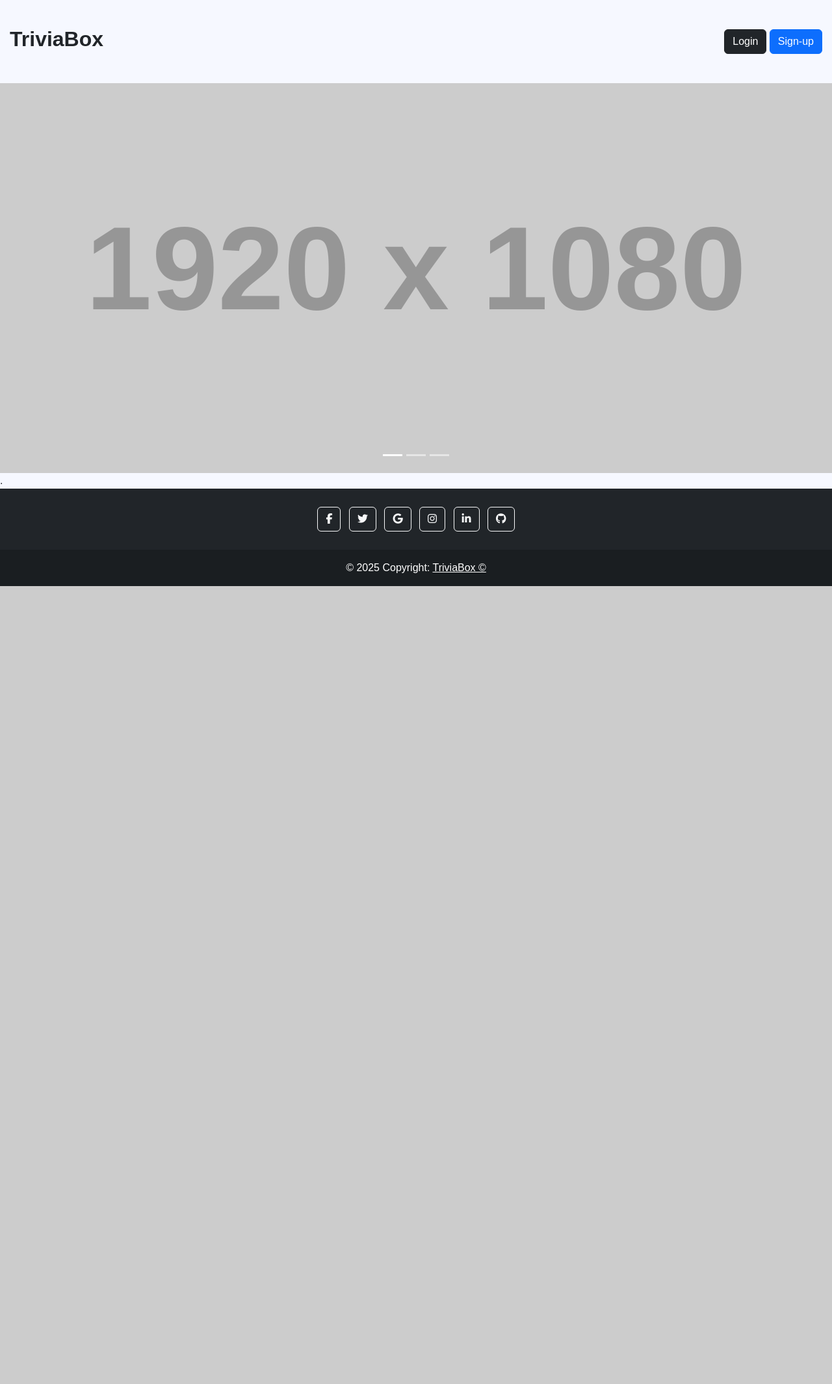
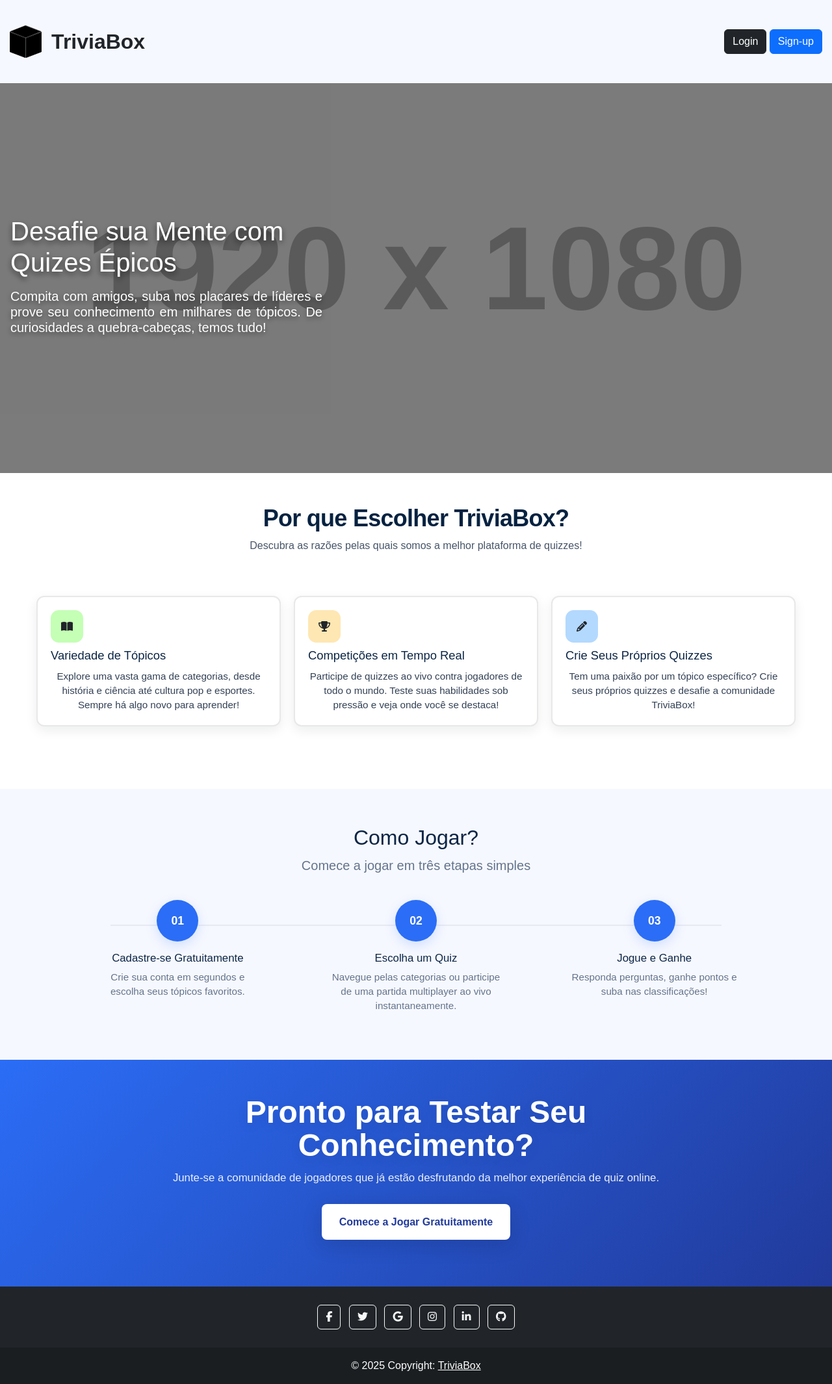
Before and after one commit to GuuStav0/TriviaBox, a PHP site: page / in a window 1280 px wide. Shown: the whole page at 65% size. Before the commit the page ends 902 px from the top, so only its background shows below. Run offline with PHP 8.4, Linux system fonts and the light colour scheme; grey boxes labelled with a size stand in for pictures from a placeholder-image service; some libraries are stand-ins or nearby versions.

Commit message:
Conclusão da Landing-Page (index.php)

```diff
--- a/assets/styles/landing-page.css
+++ b/assets/styles/landing-page.css
@@ -1,6 +1,11 @@
 :root
 {
     --snow-white: #f6f8ff;
+    --dark-navy: #062241;
+    --slate-gray: #475569;
+    --blue-sky: #2b6df6;
+    --light-blue: #85c1ff;
+    --dark-blue: #213a9b;
 }
 
 *
@@ -9,6 +14,11 @@
     margin: 0;
     box-sizing: border-box;
     font-family: sans-serif, Arial;
+}
+
+body
+{
+    background-color: var(--snow-white);
 }
 
 .page-header
@@ -22,22 +32,337 @@
     justify-content: space-between;
 }
 
+.logo-container
+{
+    display: flex;
+    align-items: center;
+    gap: 15px;
+    pointer-events: none;
+}
+
+.logo
+{
+    height: 50px;
+}
+
 .page-header h1
 {
     font-size: 2rem;
     font-weight: 600;
+    padding: 0;
+    margin: 0;
 }
 
 .caroussel_img
 {
-    /*border: 1px solid red;*/
     width: 100%;
     max-height: 75vh;
     aspect-ratio: 16 / 9;
     object-fit: cover;
 }
 
+.carousel-inner
+{
+    position: relative;
+}
+
+.caroussel-text
+{
+    background-color: rgba(0,0,0,0.4);
+    position: absolute;
+    inset: 0;
+    z-index: 5;
+    display: flex;
+    flex-direction: column;
+    justify-content: center;
+    width: 100%;
+    height: 100%;
+    color: white;
+    padding: 1rem;
+    gap: 0.5rem;
+    pointer-events: none;
+}
+
+.caroussel-text h2,
+.caroussel-text h5
+{
+    max-width: 30rem;
+    pointer-events: auto;
+}
+
+.caroussel-text h2
+{
+    text-align: left;
+    font-size: clamp(1.5rem, 3.2vw, 2.5rem);
+    margin-bottom: 0.5rem;
+    text-shadow: 0 4px 10px rgba(0,0,0,0.6);
+}
+
+.caroussel-text h5
+{
+    text-align: justify;
+    font-size: clamp(1rem, 1.8vw, 1.25rem);
+    text-shadow: 0 3px 8px rgba(0,0,0,0.55);
+}
+
 .landing-content
 {
-    background-color: var(--snow-white);
+    background-color: #fff;
+    padding: 2.25rem 0 2.75rem;
 }
+
+.landing-content h2
+{
+    font-size: clamp(1.5rem, 2.6vw, 2rem);
+    color: var(--dark-navy);
+    text-align: center;
+    margin: 0 0 0.5rem;
+    font-weight: 700;
+    letter-spacing: -0.02em;
+}
+
+.landing-content p
+{
+    max-width: 920px;
+    margin: 0 auto 1.5rem;
+    color: var(--slate-gray);
+    font-size: 1rem;
+    line-height: 1.6;
+    text-align: center;
+}
+
+@media (min-width: 900px)
+{
+    .landing-content
+    {
+        padding: 3rem 0 3.5rem;
+    }
+    .landing-content h2
+    {
+        font-size: 2.25rem;
+    }
+}
+
+.start-playing
+{
+    background: linear-gradient(135deg, var(--blue-sky) 0%, var(--dark-blue) 100%);
+    color: #fff;
+    padding: 3.5rem 0 4.5rem;
+    text-align: center;
+}
+
+.start-playing .start-container
+{
+    max-width: 920px;
+    margin: 0 auto;
+    padding: 0 1rem;
+}
+
+.start-playing h2
+{
+    font-size: clamp(1.6rem, 3.8vw, 3rem);
+    margin: 0 0 0.75rem;
+    font-weight: 800;
+    line-height: 1.05;
+    text-shadow: 0 6px 18px rgba(11,36,65,0.08);
+}
+
+.start-playing .start-lead
+{
+    margin: 0 0 1.75rem;
+    color: rgba(255,255,255,0.9);
+    font-size: 1.05rem;
+}
+
+.start-cta-wrap
+{
+    display: flex;
+    justify-content: center;
+}
+
+.start-cta
+{
+    display: inline-block;
+    background: #ffffff;
+    color: var(--dark-blue);
+    padding: 0.9rem 1.6rem;
+    border-radius: 8px;
+    font-weight: 700;
+    box-shadow: 0 8px 30px rgba(15, 23, 42, 0.18);
+    text-decoration: none;
+}
+
+.start-cta:hover
+{
+    transform: translateY(-2px);
+    background: #000;
+    box-shadow: 0 12px 36px rgba(15,23,42,0.2);
+}
+
+@media (max-width: 540px) {
+    .start-playing { padding: 2.5rem 0; }
+    .start-playing h2 { font-size: 1.6rem; }
+    .start-playing .start-lead { font-size: 0.96rem; }
+    .start-cta { padding: 0.7rem 1.1rem; }
+}
+
+.description-cards
+{
+    max-width: 1200px;
+    margin: 0 auto;
+    padding: 2.5rem 1rem;
+    display: grid;
+    grid-template-columns: repeat(auto-fit, minmax(240px, 1fr));
+    gap: 1.25rem;
+    align-items: stretch;
+}
+
+.description-cards .content-item
+{
+    background: #ffffff;
+    border-radius: 12px;
+    padding: 1.25rem;
+    box-shadow: 0 6px 18px rgba(15, 23, 42, 0.08);
+    border: 2px solid rgba(0,0,0,0.09);
+    display: flex;
+    flex-direction: column;
+    gap: 0.6rem;
+    transition: transform 180ms ease, box-shadow 180ms ease;
+}
+
+.description-cards .content-item h3
+{
+    font-size: 1.15rem;
+    margin: 0;
+    color: #0b2545;
+}
+
+.description-cards .content-item p
+{
+    margin: 0;
+    color: #334155;
+    line-height: 1.45;
+    font-size: 0.95rem;
+}
+
+.description-cards .content-item:hover
+{
+    transform: translateY(-6px);
+    box-shadow: 0 12px 30px rgba(15, 23, 42, 0.12);
+}
+
+@media (max-width: 600px)
+{
+    .description-cards
+    {
+        gap: 0.9rem;
+    }
+    .description-cards .content-item
+    {
+        padding: 1rem;
+    }
+}
+
+.landing-explain
+{
+    padding: 3.5rem 0 4.5rem;
+}
+
+.landing-explain .explain-container
+{
+    max-width: 1100px;
+    margin: 0 auto;
+    padding: 0 1rem;
+    text-align: center;
+}
+
+.landing-explain h2
+{
+    font-size: 2rem;
+    margin: 0 0 0.5rem;
+    color: #0b2545;
+}
+
+.landing-explain .lead
+{
+    margin: 0 0 2rem;
+    color: #64748b;
+}
+
+.explain-steps
+{
+    position: relative;
+    display: flex;
+    gap: 2rem;
+    justify-content: space-between;
+    align-items: flex-start;
+}
+
+.explain-steps::before
+{
+    content: '';
+    position: absolute;
+    left: 6%;
+    right: 6%;
+    top: 44px;
+    height: 2px;
+    background: rgba(15, 23, 42, 0.06);
+    z-index: 1;
+}
+
+.step
+{
+    position: relative;
+    flex: 1 1 0;
+    display: flex;
+    flex-direction: column;
+    align-items: center;
+    padding-top: 0.4rem;
+    z-index: 2;
+}
+
+.step-badge
+{
+    width: 64px;
+    height: 64px;
+    border-radius: 50%;
+    background: var(--blue-sky);
+    color: #fff;
+    display: flex;
+    align-items: center;
+    justify-content: center;
+    font-weight: 700;
+    font-size: 1.1rem;
+    box-shadow: 0 6px 18px rgba(43,109,246,0.18);
+}
+
+.step-title
+{
+    margin-top: 1rem;
+    margin-bottom: 0.5rem;
+    font-size: 1.05rem;
+    color: #0b2545;
+}
+
+.step-desc
+{
+    margin: 0;
+    color: #64748b;
+    max-width: 260px;
+    font-size: 0.95rem;
+    line-height: 1.45;
+}
+
+@media (max-width: 880px)
+{
+    .explain-steps::before { left: 8%; right: 8%; top: 42px; }
+    .step-desc { max-width: 220px; }
+}
+
+@media (max-width: 640px)
+{
+    .explain-steps { flex-direction: column; gap: 1.25rem; align-items: center; }
+    .explain-steps::before { display: none; }
+    .step-desc { max-width: 100%; text-align: center; }
+    .step-title { text-align: center; }
+}
--- a/index.html
+++ /dev/null
@@ -1,83 +0,0 @@
-<!DOCTYPE html>
-<html lang="pt-br">
-
-<head>
-    <meta charset="UTF-8">
-    <meta name="viewport" content="width=device-width, initial-scale=1.0">
-    <title>TriviaBox</title>
-    <link rel="stylesheet" href="./assets/styles/bootstrap_styles/bootstrap.css">
-    <link rel="stylesheet" href="./assets/styles/landing-page.css">
-</head>
-
-<body>
-    <main>
-        <header class="page-header">
-            <h1>TriviaBox</h1>
-            <div class="auth-buttons">
-                <button type="button" class="btn btn-dark">Login</button>
-                <button type="button" class="btn btn-primary">Sign-up</button>
-            </div>
-        </header>
-        <div id="LandingCarousel" class="carousel slide w-100" data-bs-ride="carousel">
-            <div class="carousel-indicators">
-                <button type="button" data-bs-target="#LandingCarousel" data-bs-slide-to="0" class="active"
-                    aria-current="true" aria-label="Slide 1"></button>
-                <button type="button" data-bs-target="#LandingCarousel" data-bs-slide-to="1"
-                    aria-label="Slide 2"></button>
-                <button type="button" data-bs-target="#LandingCarousel" data-bs-slide-to="2"
-                    aria-label="Slide 3"></button>
-            </div>
-            <div class="carousel-inner">
-                <div class="carousel-item active">
-                    <img src="https://placehold.co/1920x1080" class="caroussel_img d-block" alt="...">
-                </div>
-                <div class="carousel-item">
-                    <img src="https://placehold.co/1920x1080" class="caroussel_img d-block" alt="...">
-                </div>
-                <div class="carousel-item">
-                    <img src="https://placehold.co/1920x1080" class="caroussel_img d-block" alt="...">
-                </div>
-            </div>
-        </div>
-        <section class="landing-content">
-            .
-        </section>
-        <footer class="bg-dark text-center text-white">
-            <div class="container p-4 pb-0">
-                <section class="mb-4">
-                    <!-- Facebook -->
-                    <a class="btn btn-outline-light btn-floating m-1" href="#!" role="button">
-                        <i class="fab fa-facebook-f"></i>
-                    </a>
-                    <!-- Twitter -->
-                    <a class="btn btn-outline-light btn-floating m-1" href="#!" role="button">
-                        <i class="fab fa-twitter"></i>
-                    </a>
-                    <!-- Google -->
-                    <a class="btn btn-outline-light btn-floating m-1" href="#!" role="button">
-                        <i class="fab fa-google"></i>
-                    </a>
-                    <!-- Instagram -->
-                    <a class="btn btn-outline-light btn-floating m-1" href="#!" role="button">
-                        <i class="fab fa-instagram"></i>
-                    </a>
-                    <!-- Linkedin -->
-                    <a class="btn btn-outline-light btn-floating m-1" href="#!" role="button">
-                        <i class="fab fa-linkedin-in"></i>
-                    </a>
-                    <!-- Github -->
-                    <a class="btn btn-outline-light btn-floating m-1" href="#!" role="button">
-                        <i class="fab fa-github"></i>
-                    </a>
-                </section>
-            </div>
-            <div class="text-center p-3" style="background-color: rgba(0, 0, 0, 0.2);">
-                &#169; 2025 Copyright:
-                <a class="text-white" href="">TriviaBox &#169;</a>
-            </div>
-        </footer>
-    </main>
-</body>
-<script src="./assets/scripts/bootstrap_scripts/bootstrap.bundle.js"></script>
-<script src="https://kit.fontawesome.com/02f69001e4.js" crossorigin="anonymous"></script>
-</html>
--- /dev/null
+++ b/index.php
@@ -0,0 +1,143 @@
+<!DOCTYPE html>
+<html lang="pt-br">
+
+<head>
+    <meta charset="UTF-8">
+    <meta name="viewport" content="width=device-width, initial-scale=1.0">
+    <title>TriviaBox</title>
+    <link rel="stylesheet" href="./assets/styles/bootstrap_styles/bootstrap.css">
+    <link rel="stylesheet" href="./assets/styles/landing-page.css">
+    <link rel="shortcut icon" href="./assets/data/images/LogoWhite.svg" type="image/x-icon">
+</head>
+
+<body>
+    <main>
+        <header class="page-header">
+            <div class="logo-container">
+                <img src="./assets/data/images/LogoBlack.svg" alt="logo_black" class="logo">
+                <h1>TriviaBox</h1>
+            </div>
+            <div class="auth-buttons">
+                <button type="button" class="btn btn-dark">Login</button>
+                <button type="button" class="btn btn-primary">Sign-up</button>
+            </div>
+        </header>
+        <div id="LandingCarousel" class="carousel slide w-100" data-bs-ride="carousel">
+            <div class="carousel-inner">
+                <div class="caroussel-text z-1">
+                    <h2>Desafie sua Mente com Quizes Épicos</h2>
+                    <h5>Compita com amigos, suba nos placares de líderes e prove seu conhecimento em milhares de tópicos. De curiosidades a quebra-cabeças, temos tudo!</h5>
+                </div>
+                <div class="carousel-item active z-0">
+                    <img src="https://placehold.co/1920x1080" class="caroussel_img d-block" alt="...">
+                </div>
+                <div class="carousel-item z-0">
+                    <img src="https://placehold.co/1920x1080" class="caroussel_img d-block" alt="...">
+                </div>
+                <div class="carousel-item z-0">
+                    <img src="https://placehold.co/1920x1080" class="caroussel_img d-block" alt="...">
+                </div>
+            </div>
+        </div>
+        <section class="landing-content">
+            <h2>Por que Escolher TriviaBox?</h2>
+            <p>Descubra as razões pelas quais somos a melhor plataforma de quizzes!</p>
+            <div class="description-cards">
+                <div class="content-item">
+                    <div style="width: 50px; height: 50px; background-color: #c4ffb5ff; border-radius: 25%; display: flex; align-items: center; justify-content: center;">
+                        <i class="fas fa-book-open"></i>
+                    </div>
+                    <h3>Variedade de Tópicos</h3>
+                    <p>Explore uma vasta gama de categorias, desde história e ciência até cultura pop e esportes. Sempre há algo novo para aprender!</p>
+                </div>
+                <div class="content-item">
+                    <div style="width: 50px; height: 50px; background-color: #ffe7b3ff; border-radius: 25%; display: flex; align-items: center; justify-content: center;">
+                        <i class="fas fa-trophy"></i>
+                    </div>
+                    <h3>Competições em Tempo Real</h3>
+                    <p>Participe de quizzes ao vivo contra jogadores de todo o mundo. Teste suas habilidades sob pressão e veja onde você se destaca!</p>
+                </div>
+                <div class="content-item">
+                    <div style="width: 50px; height: 50px; background-color: #b3d9ffff; border-radius: 25%; display: flex; align-items: center; justify-content: center;">
+                        <i class="fas fa-pencil-alt"></i>
+                    </div>
+                    <h3>Crie Seus Próprios Quizzes</h3>
+                    <p>Tem uma paixão por um tópico específico? Crie seus próprios quizzes e desafie a comunidade TriviaBox!</p>
+                </div>
+            </div>
+        </section>
+        <section class="landing-explain" aria-labelledby="how-it-works-title">
+            <div class="explain-container">
+                <h2 id="how-it-works-title">Como Jogar?</h2>
+                <p class="lead">Comece a jogar em três etapas simples</p>
+
+                <div class="explain-steps" role="list">
+                    <div class="step" role="listitem">
+                        <div class="step-badge">01</div>
+                        <h4 class="step-title">Cadastre-se Gratuitamente</h4>
+                        <p class="step-desc">Crie sua conta em segundos e escolha seus tópicos favoritos.</p>
+                    </div>
+
+                    <div class="step" role="listitem">
+                        <div class="step-badge">02</div>
+                        <h4 class="step-title">Escolha um Quiz</h4>
+                        <p class="step-desc">Navegue pelas categorias ou participe de uma partida multiplayer ao vivo instantaneamente.</p>
+                    </div>
+
+                    <div class="step" role="listitem">
+                        <div class="step-badge">03</div>
+                        <h4 class="step-title">Jogue e Ganhe</h4>
+                        <p class="step-desc">Responda perguntas, ganhe pontos e suba nas classificações!</p>
+                    </div>
+                </div>
+            </div>
+        </section>
+        <section class="start-playing" role="region" aria-labelledby="start-playing-title">
+            <div class="start-container">
+                <h2 id="start-playing-title">Pronto para Testar Seu Conhecimento?</h2>
+                <p class="start-lead">Junte-se a comunidade de jogadores que já estão desfrutando da melhor experiência de quiz online.</p>
+                <div class="start-cta-wrap">
+                    <a class="btn start-cta" href="#">Comece a Jogar Gratuitamente</a>
+                </div>
+            </div>
+        </section>
+        <footer class="bg-dark text-center text-white">
+            <div class="container p-4 pb-0">
+                <section class="mb-4">
+                    <!-- Facebook -->
+                    <a class="btn btn-outline-light btn-floating m-1" href="#!" role="button">
+                        <i class="fab fa-facebook-f"></i>
+                    </a>
+                    <!-- Twitter -->
+                    <a class="btn btn-outline-light btn-floating m-1" href="#!" role="button">
+                        <i class="fab fa-twitter"></i>
+                    </a>
+                    <!-- Google -->
+                    <a class="btn btn-outline-light btn-floating m-1" href="#!" role="button">
+                        <i class="fab fa-google"></i>
+                    </a>
+                    <!-- Instagram -->
+                    <a class="btn btn-outline-light btn-floating m-1" href="#!" role="button">
+                        <i class="fab fa-instagram"></i>
+                    </a>
+                    <!-- Linkedin -->
+                    <a class="btn btn-outline-light btn-floating m-1" href="#!" role="button">
+                        <i class="fab fa-linkedin-in"></i>
+                    </a>
+                    <!-- Github -->
+                    <a class="btn btn-outline-light btn-floating m-1" href="#!" role="button">
+                        <i class="fab fa-github"></i>
+                    </a>
+                </section>
+            </div>
+            <div class="text-center p-3" style="background-color: rgba(0, 0, 0, 0.2);">
+                &#169; 2025 Copyright:
+                <a class="text-white" href="">TriviaBox</a>
+            </div>
+        </footer>
+    </main>
+</body>
+<script src="./assets/scripts/bootstrap_scripts/bootstrap.bundle.js"></script>
+<script src="https://kit.fontawesome.com/02f69001e4.js" crossorigin="anonymous"></script>
+
+</html>
```
Also changed, not shown: assets/data/images/Logo.svg (added), assets/data/images/LogoBlack.svg (added), assets/data/images/LogoWhite.svg (added), assets/data/pages/login.php (added), assets/data/pages/register.php (added).
